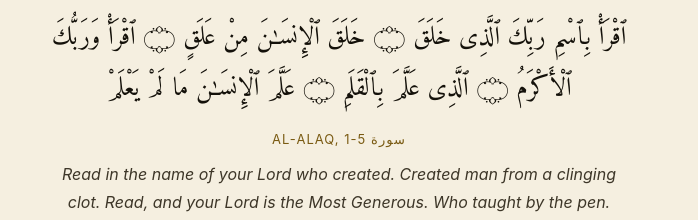
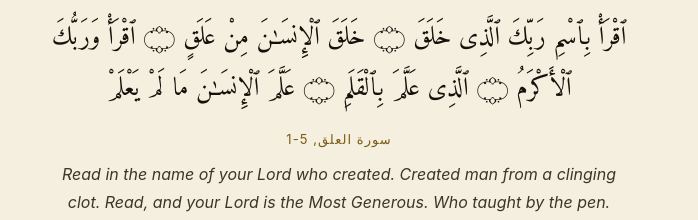
Before and after one commit to Abdalla-Eldoumani/seerah, a Next.js app: page /ar/era/meccan/mec-001 in a window 1280 px wide. Shown: the part 1200-1420 px from the top of the page, without its empty margins (301-999 px from the left). Built offline with nearby package versions, Linux system fonts and the light colour scheme; no server answers.

Commit message:
localize surah names and keep ayah ranges ltr

```diff
--- a/src/components/reading/QuranVerse.tsx
+++ b/src/components/reading/QuranVerse.tsx
@@ -1,4 +1,5 @@
-import { useTranslations } from 'next-intl';
+import { useLocale, useTranslations } from 'next-intl';
+import { localizeSurah } from '@/config/names';
 import type { QuranReference } from '@/types/seerah';
 
 interface QuranVerseProps {
@@ -6,6 +7,7 @@ interface QuranVerseProps {
 }
 
 export default function QuranVerse({ reference }: QuranVerseProps) {
+  const locale = useLocale();
   const t = useTranslations('event');
 
   return (
@@ -15,7 +17,8 @@ export default function QuranVerse({ reference }: QuranVerseProps) {
       </p>
 
       <p className="citation">
-        {t('surah')} {reference.surahName}, {reference.ayahRange}
+        {t('surah')} {localizeSurah(reference.surahName, locale)},{' '}
+        <span dir="ltr">{reference.ayahRange}</span>
       </p>
 
       {/* English translation rendered on both locales so the meaning is
```
